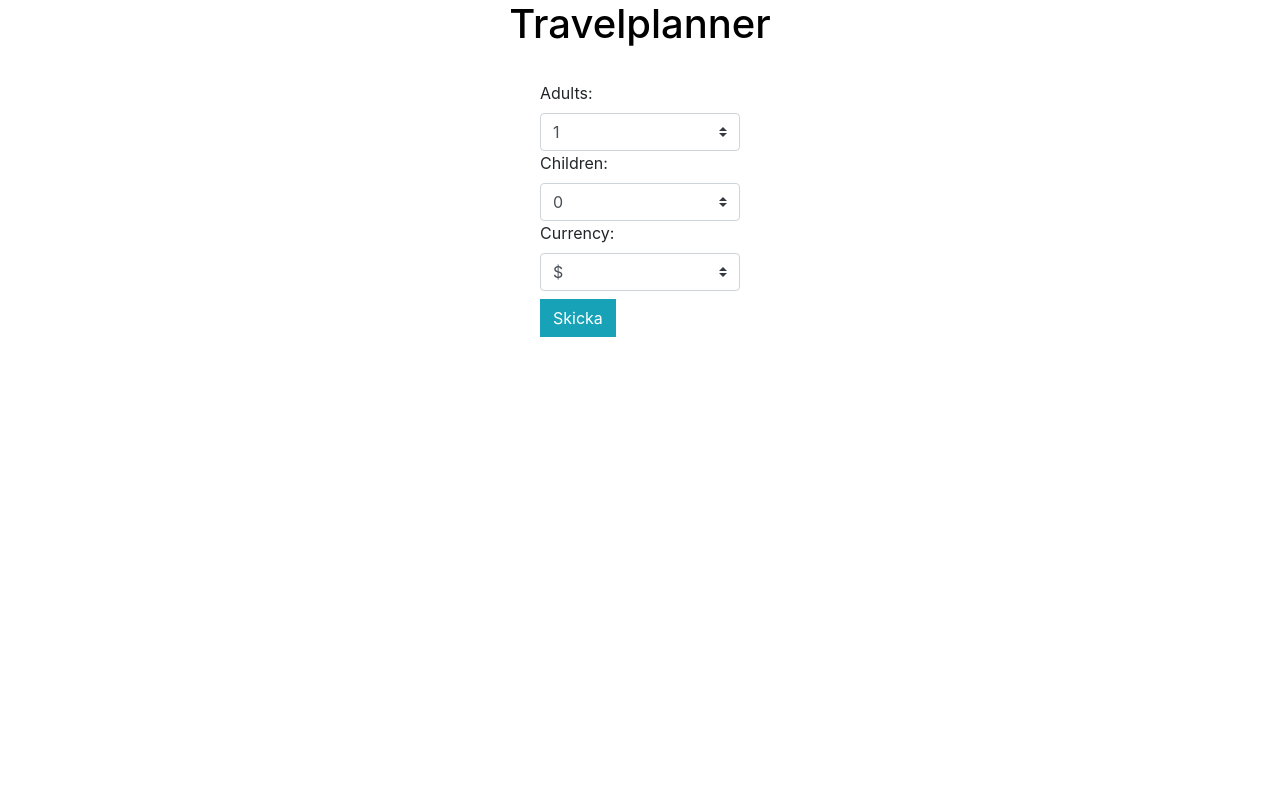
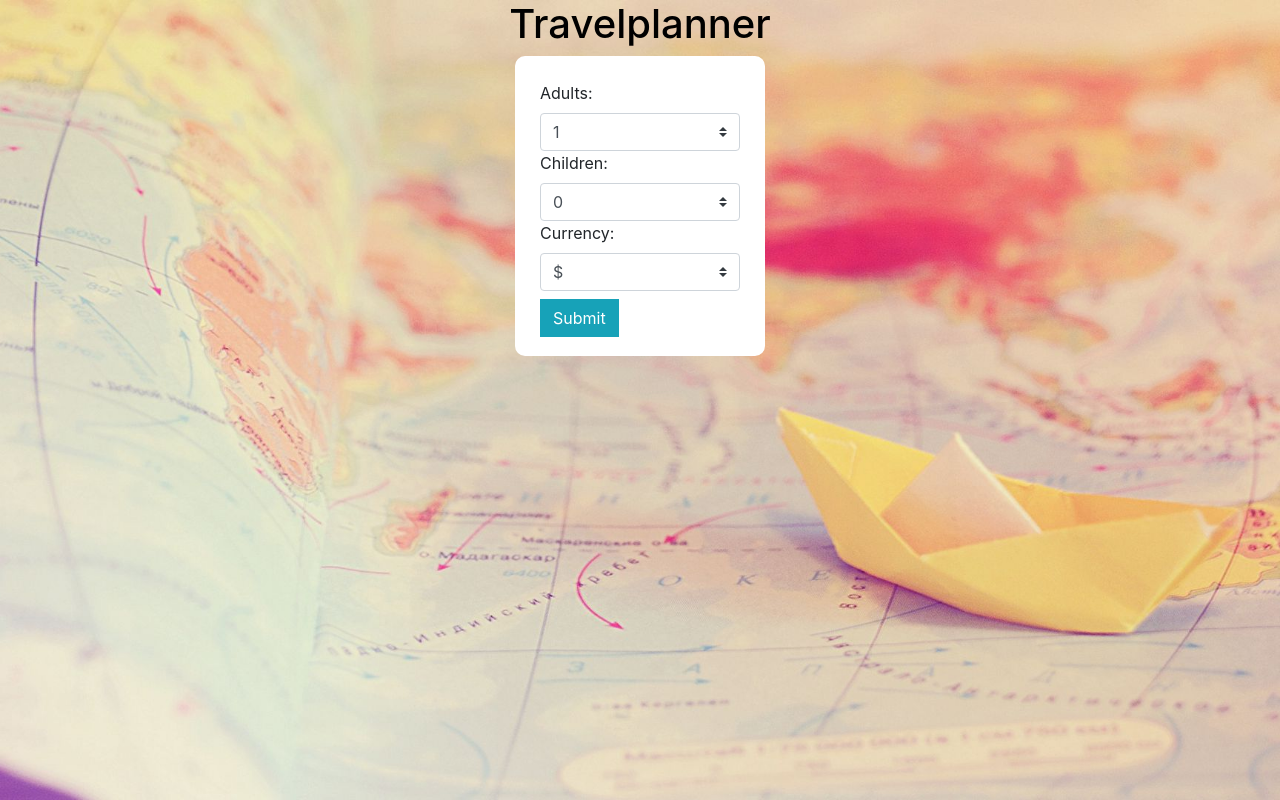
Before and after one commit to ahmadgbg/travelplanner, a plain HTML site: page index.html in a window 1280 px wide. Drawn offline with Linux system fonts and the light colour scheme.

Commit message:
added bg

```diff
--- a/index.html
+++ b/index.html
@@ -46,7 +46,7 @@
 	   			 	<option value="£">£</option>
 		   			 <option value="€">€</option>
   				</select>
-			<button type="button" class="btn btn-info mx-auto m-2" id="sendButton" name="submit">Skicka</button>
+			<button type="button" class="btn btn-info mx-auto m-2" id="sendButton" name="submit">Submit</button>
 			</div>
 		</form>
 	</div>
```
Also changed, not shown: img/bg.jpg (added), 1 other file.
